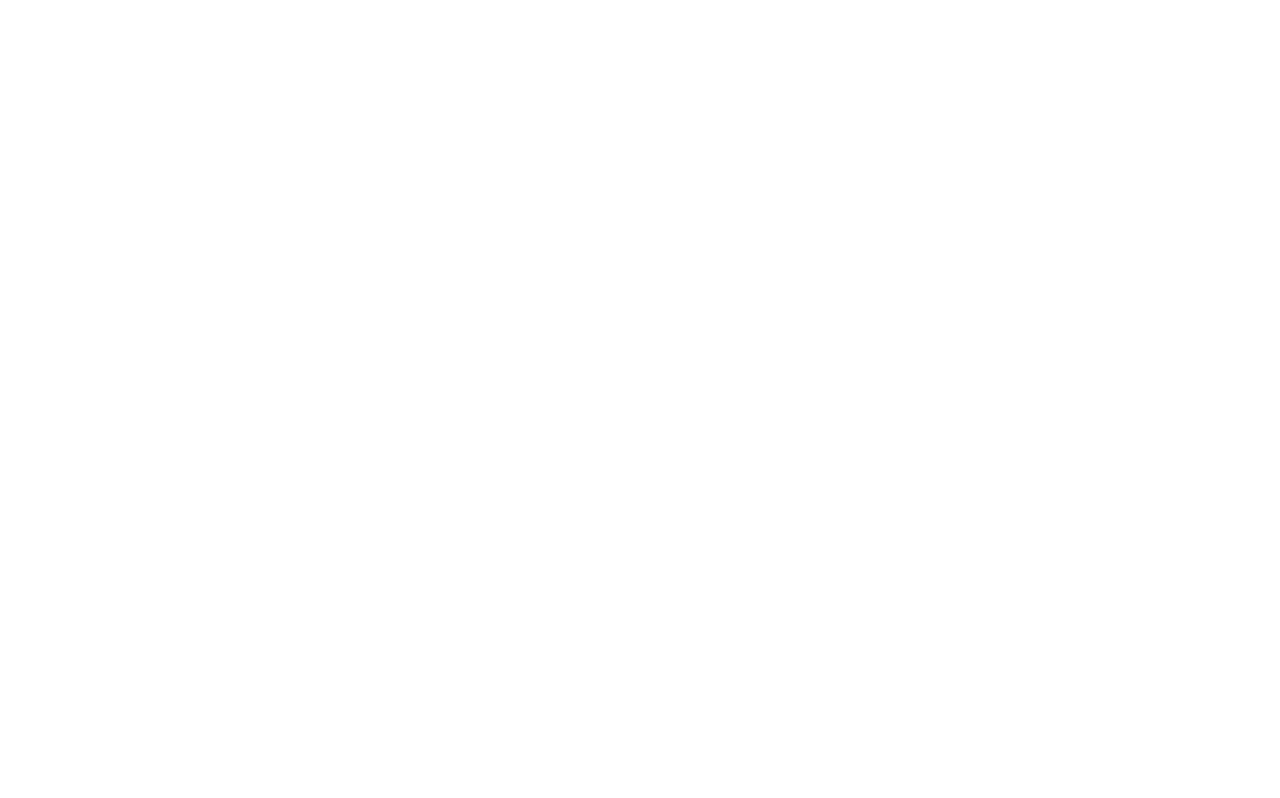
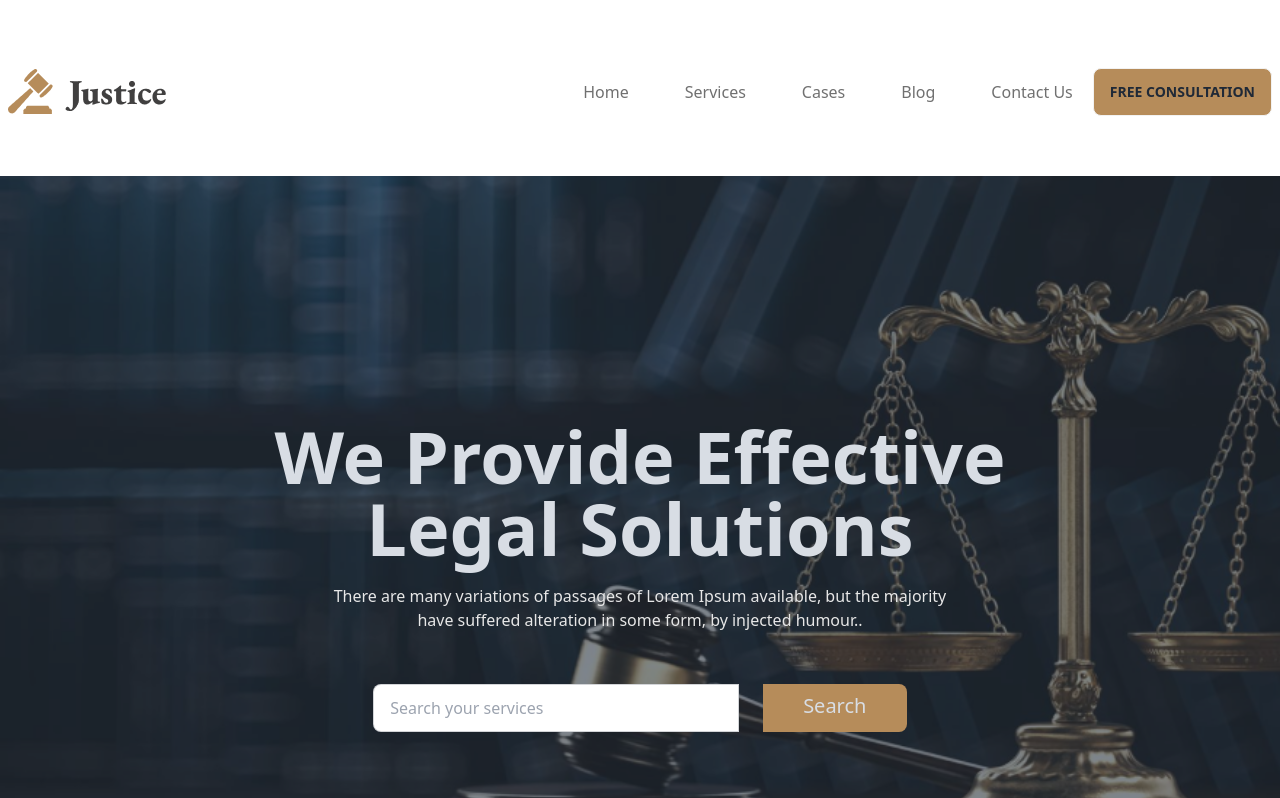
Before and after one commit to ronobir84/new-projects, a plain HTML site: page index.html in a window 1280 px wide. Shown: the top 798 px of the page. Drawn offline with nearby package versions, Linux system fonts and the light colour scheme.

Commit message:
this is add the navbar and header section

```diff
--- a/index.html
+++ b/index.html
@@ -1,5 +1,6 @@
 <!DOCTYPE html>
 <html lang="en">
+
 <head>
     <meta charset="UTF-8">
     <meta name="viewport" content="width=device-width, initial-scale=1.0">
@@ -23,16 +24,78 @@
         }
     </script>
     <style>
-            .font-EBGaramond{
+        .font-EBGaramond {
             font-family: 'EB Garamond', serif;
         }
     </style>
 </head>
 
 <body class="font-family: 'EB Garamond', serif;">
-    <header>
+    <header class="container mx-auto">
         <nav>
+            <nav class="mt-14">
+                <div class="navbar bg-base-100">
+                    <div class="flex-1">
+                        <div class="dropdown">
+                            <label tabindex="0" class="btn btn-ghost lg:hidden">
+                                <svg xmlns="http://www.w3.org/2000/svg" class="h-5 w-5" fill="none" viewBox="0 0 24 24"
+                                    stroke="currentColor">
+                                    <path stroke-linecap="round" stroke-linejoin="round" stroke-width="2"
+                                        d="M4 6h16M4 12h8m-8 6h16" />
+                                </svg>
+                            </label>
+                            <ul tabindex="0"
+                                class="menu menu-sm dropdown-content mt-3 z-[1] p-2 text-base shadow bg-base-100 rounded-box w-52 gap-6 text-[#707070]">
+                                <li><a>Home</a></li>
+                                <li><a>Services</a></li>
+                                <li><a>Cases</a></li>
+                                <li><a>Blog</a></li>
+                                <li><a>Contact Us</a></li>
+                            </ul>
+                        </div>
+                        <img src="images/logo2.png" alt="">
+                    </div>
+                    <div class="navbar-center hidden lg:flex">
+                        <ul class="menu menu-horizontal text-base px-1 gap-6 text-[#707070]">
+                            <li><a>Home</a></li>
+                            <li><a>Services</a></li>
+                            <li><a>Cases</a></li>
+                            <li><a>Blog</a></li>
+                            <li><a>Contact Us</a></li>
+                        </ul>
+                    </div>
+                    <div class="">
+                        <a class="btn bg-[#B68C5A]">Free Consultation</a>
+                    </div>
+                </div>
+            </nav>
+            <section class="mt-12">
+                <div>
+                    <div class="hero min-h-screen" style="background-image: url(../banner.png);">
+                        <div class="hero-overlay bg-opacity-60"></div>
+                        <div class="hero-content text-center text-neutral-content">
+                            <div class="">
+                                <h1 class="mb-5 text-7xl font-extrabold">We Provide Effective <br> Legal Solutions</h1>
+                                <p class="mb-5 text-[#E7E7E7]">There are many variations of passages of Lorem Ipsum
+                                    available, but the majority <br> have suffered alteration in some form, by injected
+                                    humour..</p>
+                                <div>
+                                    <div class="form-control">
+                                        <div class="input-group justify-center mt-8">
+                                            <input type="text" placeholder="Search your services" class="input
+                                  input-bordered w-1/2" />
+                                            <div class="w-36 rounded-lg bg-[#B68C5A] text-xl p-2 ml-6">
+                                                <button>Search</button>
+                                            </div>
+                                        </div>
 
+                                    </div>
+
+                                </div>
+                            </div>
+                        </div>
+
+            </section>
         </nav>
     </header>
     <main>
@@ -41,8 +104,7 @@
     <footer>
 
     </footer>
-
-
+    <script src="https://kit.fontawesome.com/337002c4cc.js" crossorigin="anonymous"></script>
 </body>
 
 </html>
```
Also changed, not shown: banner.png (added). Lines whose indentation alone changed are shown as unchanged.
